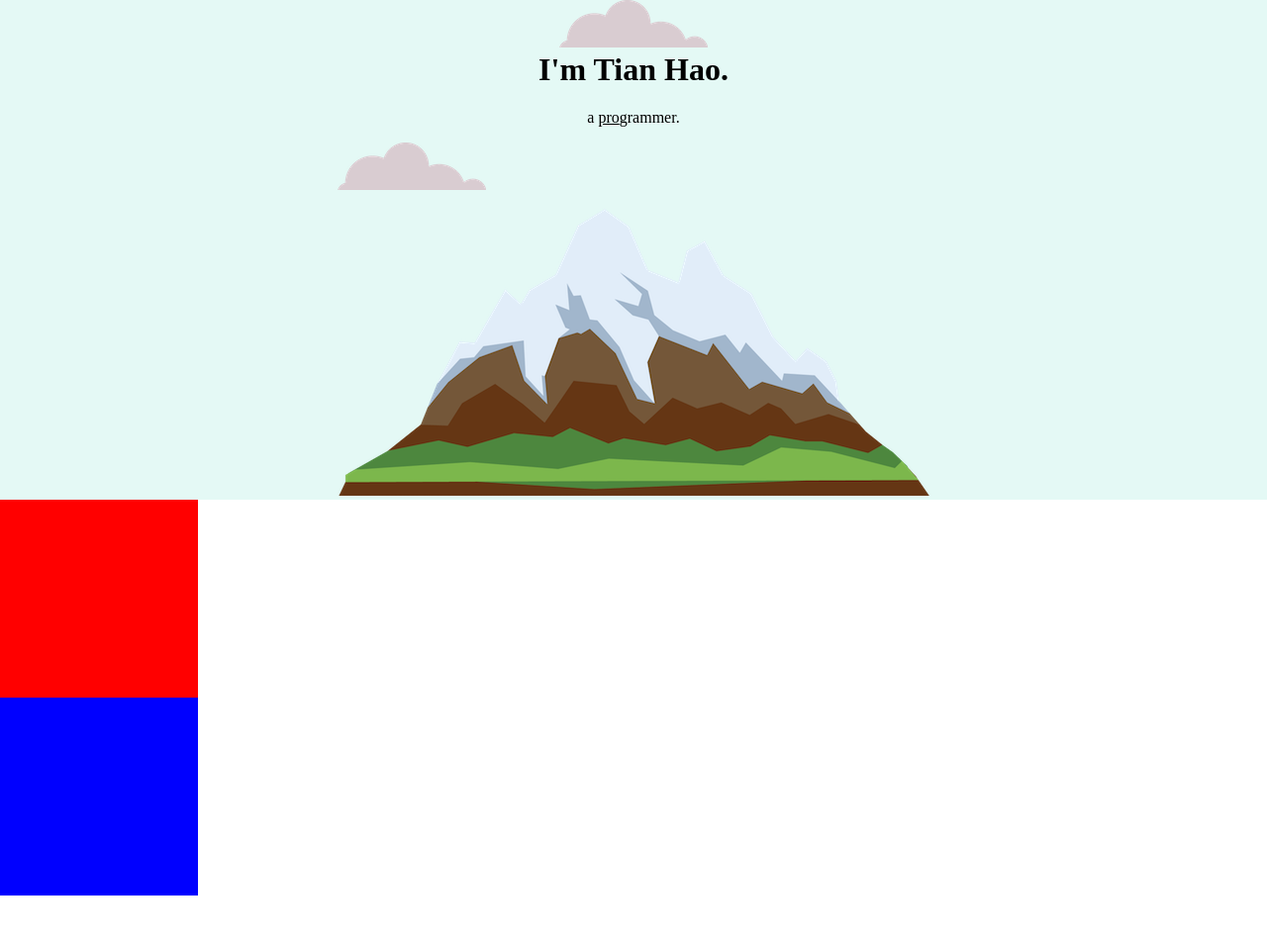
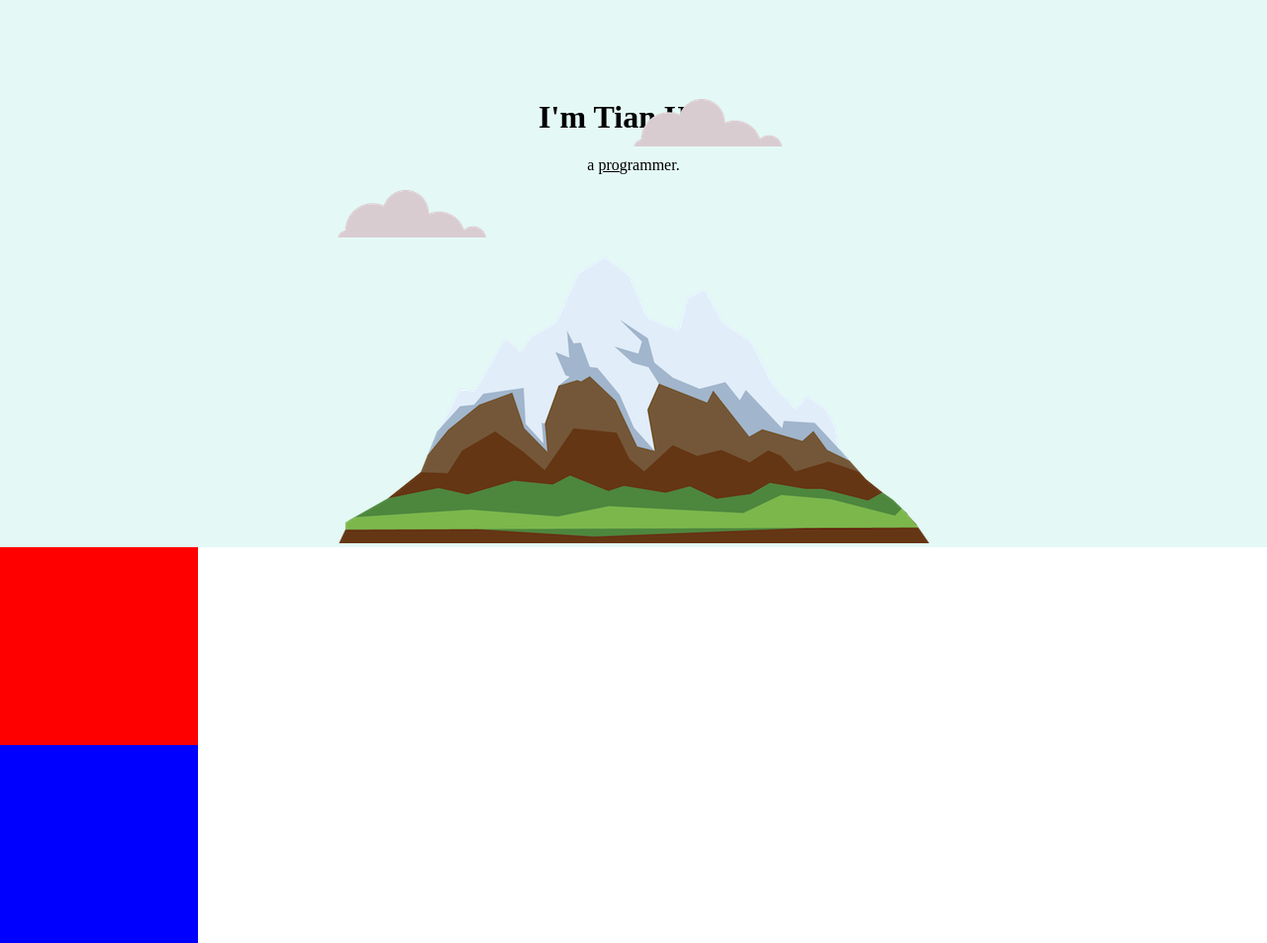
Before and after one commit to fogset/CSS-My-Site, a plain HTML site: page index.html in a window 1280 px wide. Shown: the whole page at 99% size. Before the commit the page ends 905 px from the top, so only its background shows below. Drawn offline with Linux system fonts and the light colour scheme.

Commit message:
modify the top container

```diff
--- a/css/styles.css
+++ b/css/styles.css
@@ -12,6 +12,8 @@
 
 .top-container{
   background-color: E4F9F5;
+  position:relative;
+  padding-top: 100px;
 }
 .middle-container{
   background-color: red;
@@ -29,3 +31,6 @@
 .bottom-cloud{
   position:absolute;
 }
+.top-cloud{
+  position:absolute;
+}
```
